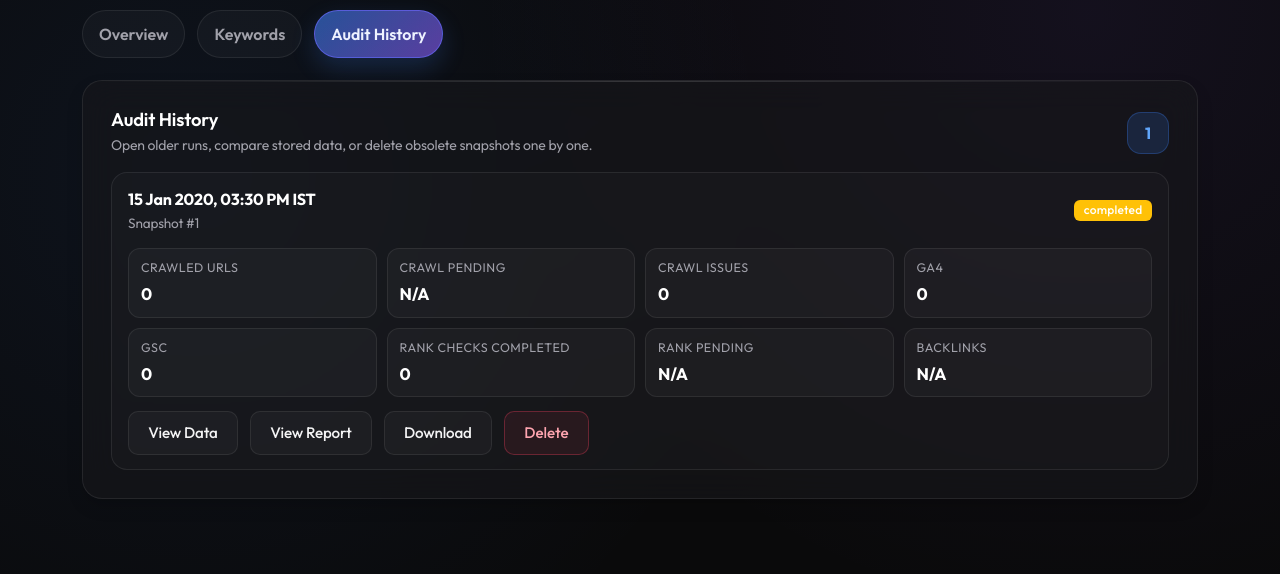
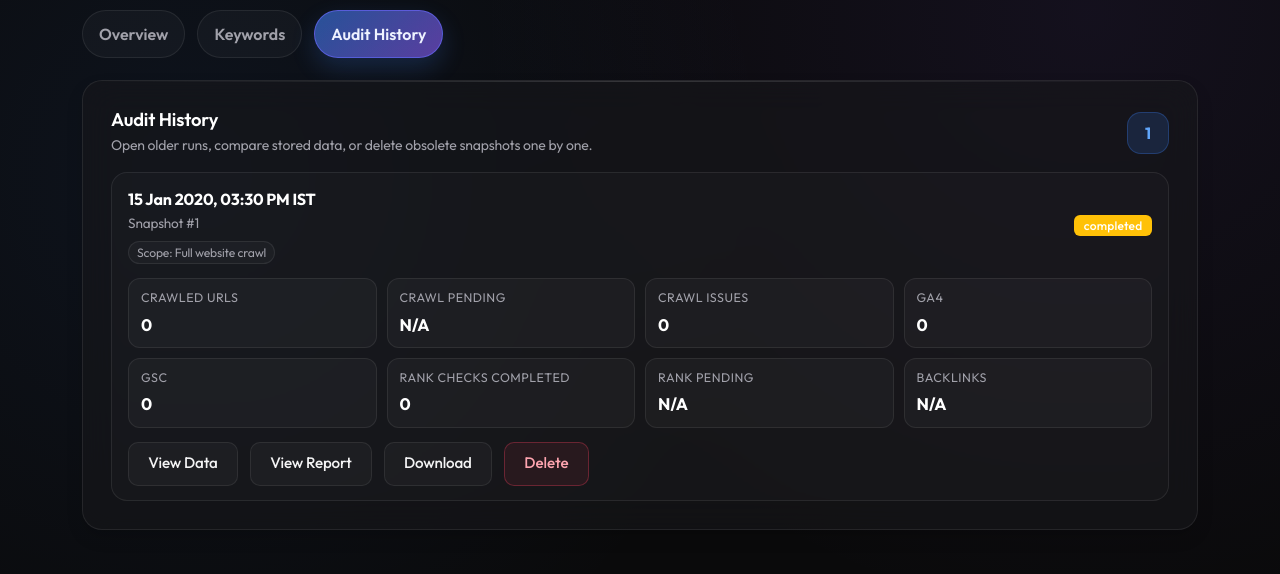
Before and after one commit to Anhcodervuive/Seo-agent-tool, a Flask app: page /project/1?tab=history in a window 1280 px wide. Shown: the part 226-800 px from the top of the page. Run offline with Flask 3, Linux system fonts and the light colour scheme; a user stored in the database is signed in; tables that the repository leaves empty hold one stand-in row (values such as "Sample post"); some libraries are stand-ins or nearby versions.

Commit message:
fix: show crawl scope in audit history

```diff
--- a/pipeline/app/static/css/style.css
+++ b/pipeline/app/static/css/style.css
@@ -783,6 +783,19 @@ h1, h2, h3, h4, h5, h6 { font-weight: 600; }
     margin-top: 2px;
 }
 
+.snapshot-scope {
+    display: inline-flex;
+    margin-top: 7px;
+    padding: 3px 8px;
+    border: 1px solid var(--border-color);
+    border-radius: 999px;
+    background: var(--bg-elevated-strong);
+    color: var(--text-muted);
+    font-size: 0.76rem;
+    line-height: 1.25;
+    overflow-wrap: anywhere;
+}
+
 .snapshot-metrics {
     display: grid;
     grid-template-columns: repeat(4, minmax(0, 1fr));
--- a/pipeline/app/templates/project.html
+++ b/pipeline/app/templates/project.html
@@ -264,11 +264,27 @@
                         {% for s in snapshots %}
                         {% set note = parsed_notes.get(s.id, {}) %}
                         {% set progress_note = note.get('progress', {}) if note is mapping else {} %}
+                        {% set run_note = note.get('run', {}) if note is mapping else {} %}
+                        {% set crawl_scope_note = run_note.get('crawl_scope', {}) if run_note is mapping else {} %}
+                        {% set crawl_mode = run_note.get('crawl_mode', 'full') if run_note is mapping else 'full' %}
+                        {% set crawl_targets = run_note.get('crawl_targets', []) if run_note is mapping else [] %}
+                        {% if not crawl_targets and crawl_scope_note is mapping %}
+                            {% set crawl_targets = crawl_scope_note.get('allowed_path_prefixes', crawl_scope_note.get('seed_urls', [])) %}
+                        {% endif %}
                         <div class="snapshot-item {% if loop.index > audit_initial_limit %}snapshot-item-hidden{% endif %}" {% if loop.index > audit_initial_limit %}hidden{% endif %} data-audit-item data-analysis-snapshot-id="{{ s.id }}">
                             <div class="snapshot-top">
                                 <div>
                                     <div class="snapshot-date">{{ s.created_at|ist_datetime }}</div>
                                     <div class="snapshot-subtle">Snapshot #{{ s.id }}</div>
+                                    {% if crawl_mode == 'selected_urls' %}
+                                    <div class="snapshot-scope">Scope: Selected URLs{% if crawl_targets %} · {{ crawl_targets | length }} URL{{ 's' if crawl_targets | length != 1 else '' }}{% endif %}</div>
+                                    {% elif crawl_mode == 'path' %}
+                                    <div class="snapshot-scope">Scope: Folder / Path{% if crawl_targets %} · {{ crawl_targets | join(', ') }}{% endif %}</div>
+                                    {% elif crawl_mode == 'reuse' %}
+                                    <div class="snapshot-scope">Scope: Reused previous crawl data</div>
+                                    {% else %}
+                                    <div class="snapshot-scope">Scope: Full website crawl</div>
+                                    {% endif %}
                                 </div>
                                 <span class="badge {% if s.status == 'complete' %}bg-success{% else %}bg-warning{% endif %}">
                                     {{ s.status }}
```
